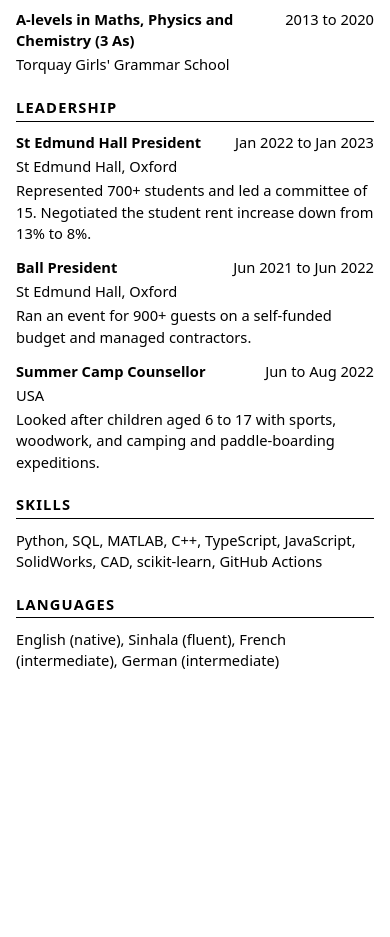
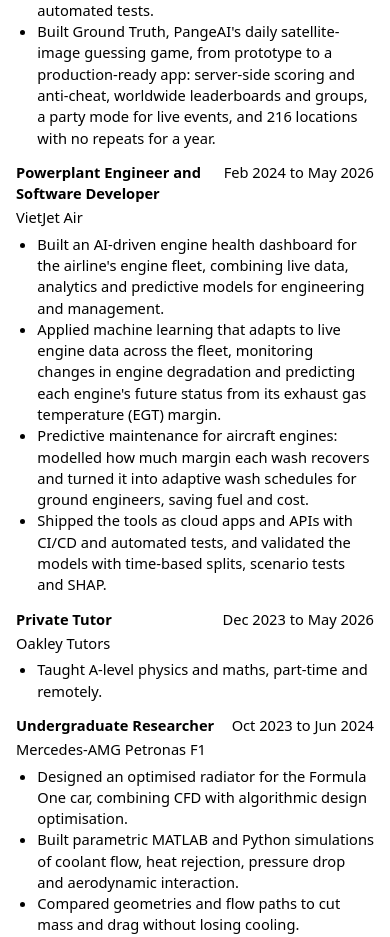
Before and after one commit to brittanyperera-glitch/brittanyperera-com, a Next.js app: page /cv in a window 390 px wide. Shown: the part 1060-1997 px from the top of the page. Before the commit the page ends 1791 px from the top, so only its background shows below. Built offline with nearby package versions, Linux system fonts and the light colour scheme.

Commit message:
feat: replace the CV with the 2026 version
New PangeAI role detail, VietJet start date Feb 2024, engineering projects section, updated leadership and skills. The PDF is the designed 2026 CV without the phone number.

```diff
--- a/src/components/cv/CvDocument.tsx
+++ b/src/components/cv/CvDocument.tsx
@@ -10,7 +10,7 @@ type Entry = {
 
 function Entries({ items }: { items: readonly Entry[] }) {
   return items.map((e) => (
-    <div className="cv-item" key={`${e.title}-${e.org}`}>
+    <div className="cv-item" key={`${e.title}-${e.org}-${e.when}`}>
       <div className="cv-head">
         <span>{e.title}</span>
         <span className="cv-when">{e.when}</span>
@@ -42,6 +42,9 @@ export function CvDocument({ headingLevel = 1 }: { headingLevel?: 1 | 3 }) {
       <Section>{cv.sections.experience}</Section>
       <Entries items={cv.roles} />
 
+      <Section>{cv.sections.projects}</Section>
+      <Entries items={cv.projects} />
+
       <Section>{cv.sections.education}</Section>
       <Entries items={cv.education} />
 
--- a/src/content/cv.ts
+++ b/src/content/cv.ts
@@ -2,6 +2,7 @@ export const cv = {
   metaTitle: "CV | Brittany Perera",
   sections: {
     experience: "Experience",
+    projects: "Engineering projects",
     education: "Education",
     leadership: "Leadership",
     skills: "Skills",
@@ -15,19 +16,27 @@ export const cv = {
       title: "AI Software Engineer",
       org: "PangeAI",
       when: "May 2026 to now",
-      summary:
-        "Working with satellite images and extracting analysis from them for hazards, risks and changes to the earth over time.",
-      bullets: [] as string[],
+      summary: "",
+      bullets: [
+        "Work with clients worldwide, acting as their forward-deployed engineer when needed, across insurance, energy, utilities, housing and infrastructure in Europe, the US, Japan, the Middle East and Central America. I take what each client needs and build it into the platform as general, robust capability that works in any region, so every client after them gets it too. Technical contact for a resort and data-centre developer.",
+        "Build core parts of PangeAI's agentic geospatial platform: the analysis tools the AI agent calls for flood, hydrology, terrain, climate and infrastructure (flow paths, ponding, cut-and-fill, live river gauges), 20+ global and regional datasets in its catalogue, government flood maps served through our FastAPI tile server, and risk report export in the React map interface.",
+        "Run applied computer-vision research on satellite, aerial and radar imagery (building damage, solar panels, building height, change detection) as pre-registered experiments on held-out data. My wildfire damage model on NVIDIA's C-RADIO encoder scored F1 0.987 on 853 unseen homes, ahead of GPT-5.5 vision at 0.955; a radar damage screen reached AUC 0.795 on the Morocco earthquake.",
+        "Assess NVIDIA's AI stack (NIM, NeMo, Earth-2, C-RADIO) against our product, benchmark ideas and drop the weak ones with numbers, and brief leadership on where PangeAI fits.",
+        "Turn research findings into use cases, delivery plans and commercial opportunities: proposals, client briefings and the call on which ideas get built and which get dropped.",
+        "Drove the final sprint of our US Department of Defense (SERDP) wildfire fuels prize entry: 1 m 3D fuel maps built from public data, validated across 16 sites, with a 3D viewer and 1,129 automated tests.",
+        "Built Ground Truth, PangeAI's daily satellite-image guessing game, from prototype to a production-ready app: server-side scoring and anti-cheat, worldwide leaderboards and groups, a party mode for live events, and 216 locations with no repeats for a year.",
+      ],
     },
     {
-      title: "Aviation Powerplant and Software Engineer (ML and predictive maintenance)",
+      title: "Powerplant Engineer and Software Developer",
       org: "VietJet Air",
-      when: "Feb 2025 to May 2026",
+      when: "Feb 2024 to May 2026",
       summary: "",
       bullets: [
-        "Built intelligent software into the airline dashboard for the Powerplant, Maintenance and Financial Management teams.",
-        "Trained individual machine learning models for each engine in the fleet to predict deterioration, maintenance effectiveness, scheduling and shop visit optimisation.",
-        "Built end-to-end data pipelines, feature engineering and simulation tools that forecast engine health.",
+        "Built an AI-driven engine health dashboard for the airline's engine fleet, combining live data, analytics and predictive models for engineering and management.",
+        "Applied machine learning that adapts to live engine data across the fleet, monitoring changes in engine degradation and predicting each engine's future status from its exhaust gas temperature (EGT) margin.",
+        "Predictive maintenance for aircraft engines: modelled how much margin each wash recovers and turned it into adaptive wash schedules for ground engineers, saving fuel and cost.",
+        "Shipped the tools as cloud apps and APIs with CI/CD and automated tests, and validated the models with time-based splits, scenario tests and SHAP.",
       ],
     },
     {
@@ -35,16 +44,66 @@ export const cv = {
       org: "Oakley Tutors",
       when: "Dec 2023 to May 2026",
       summary: "",
-      bullets: ["Taught A-level physics and maths part-time and remotely."],
+      bullets: ["Taught A-level physics and maths, part-time and remotely."],
     },
     {
       title: "Undergraduate Researcher",
       org: "Mercedes-AMG Petronas F1",
-      when: "Oct 2023 to Jul 2024",
+      when: "Oct 2023 to Jun 2024",
       summary: "",
       bullets: [
-        "Optimised a radiator design for an F1 car using computational fluid dynamics and optimisation algorithms, as my master's project.",
+        "Designed an optimised radiator for the Formula One car, combining CFD with algorithmic design optimisation.",
+        "Built parametric MATLAB and Python simulations of coolant flow, heat rejection, pressure drop and aerodynamic interaction.",
+        "Compared geometries and flow paths to cut mass and drag without losing cooling.",
       ],
+    },
+  ],
+  projects: [
+    {
+      title: "AI-optimised group trip planner",
+      org: "Personal",
+      when: "",
+      summary:
+        "Full-stack app for deciding a trip as a group (destinations, itinerary, voting, admin), with a game-like interface, backend, database and end-to-end tests.",
+    },
+    {
+      title: "Competitive goal tracker",
+      org: "Personal",
+      when: "",
+      summary:
+        "Full-stack app where players set goals, log progress and compete over a fixed run of days. Next.js, Postgres with Drizzle, deployed on Vercel, 269 automated tests.",
+    },
+    {
+      title: "AI engineering workflow",
+      org: "Personal",
+      when: "",
+      summary:
+        "My own multi-agent setup for running research and engineering workstreams in parallel, with review gates, handovers and a searchable knowledge base.",
+    },
+    {
+      title: "Free flight analysis",
+      org: "University, 2020 to 2024",
+      when: "",
+      summary: "MATLAB modelling of aerofoil behaviour in incompressible flow.",
+    },
+    {
+      title: "Physiological control systems",
+      org: "University, 2020 to 2024",
+      when: "",
+      summary: "Designed an implantable NHS device to mitigate stress urinary incontinence.",
+    },
+    {
+      title: "Walking robot",
+      org: "University, 2020 to 2024",
+      when: "",
+      summary:
+        "Designed and built a battery-powered robot that navigates terrain, using SolidWorks and 3D printing.",
+    },
+    {
+      title: "Fabrication",
+      org: "University, 2020 to 2024",
+      when: "",
+      summary: "Built a stainless-steel toolbox using industrial machining and welding.",
     },
   ],
   education: [
@@ -53,47 +112,73 @@ export const cv = {
       org: "University of Oxford, St Edmund Hall",
       when: "Oct 2020 to Jun 2024",
       summary:
-        "Master's project: cooling unit optimisation for Mercedes-AMG Petronas F1. Key modules: Thermodynamics, Control Systems, Chemical Processes, Biomechanics, Biomedical Imaging.",
+        "Master’s project: radiator optimisation for Mercedes-AMG Petronas F1. Modules: thermodynamics, control systems, chemical processes, biomechanics, imaging.",
     },
     {
-      title: "A-levels in Maths, Physics and Chemistry (3 As)",
-      org: "Torquay Girls' Grammar School",
-      when: "2013 to 2020",
+      title: "A-levels",
+      org: "Torquay Girls’ Grammar School",
+      when: "2020",
+      summary:
+        "Mathematics (A), Physics (A), Chemistry (A), Extended Project (A), AS Further Mathematics (A). GCSEs: all 9s and an A* across 10 subjects.",
     },
   ],
   leadership: [
     {
       title: "St Edmund Hall President",
       org: "St Edmund Hall, Oxford",
-      when: "Jan 2022 to Jan 2023",
+      when: "2021 to 2022",
       summary:
-        "Represented 700+ students and led a committee of 15. Negotiated the student rent increase down from 13% to 8%.",
+        "Represented 700+ students and led a 16-person committee on rent, bursaries and policy.",
     },
     {
-      title: "Ball President",
+      title: "May Ball President",
       org: "St Edmund Hall, Oxford",
-      when: "Jun 2021 to Jun 2022",
-      summary: "Ran an event for 900+ guests on a self-funded budget and managed contractors.",
+      when: "2022",
+      summary:
+        "Ran a 950-guest ball on a six-figure budget, including sponsorship and contractors.",
+    },
+    {
+      title: "Fundraising Campaigner",
+      org: "St Edmund Hall, Oxford",
+      when: "2022",
+      summary: "Raised £20,000+ from industry contacts and donors.",
     },
     {
       title: "Summer Camp Counsellor",
       org: "USA",
       when: "Jun to Aug 2022",
+      summary: "Children aged 6 to 17: sports, woodwork, camping and paddle-boarding expeditions.",
+    },
+    {
+      title: "Other",
+      org: "",
+      when: "",
       summary:
-        "Looked after children aged 6 to 17 with sports, woodwork, and camping and paddle-boarding expeditions.",
+        "Officer Cadet, Oxford University Air Squadron. Captain, University Development Squad football. College hockey goalkeeper. Duke of Edinburgh Bronze and Silver. Built a playground at a children's hospital in Kurunegala, Sri Lanka (2018).",
     },
   ],
   skills: [
     "Python",
+    "TypeScript",
     "SQL",
+    "PyTorch",
+    "scikit-learn",
+    "Computer vision",
+    "Google Earth Engine",
+    "GDAL",
+    "GeoPandas",
+    "H3",
+    "LangGraph",
+    "FastAPI",
+    "PostgreSQL",
+    "React",
+    "Mapbox GL",
+    "Google Cloud",
+    "Docker",
+    "GitHub Actions",
+    "Claude Code (agentic coding)",
     "MATLAB",
-    "C++",
-    "TypeScript",
-    "JavaScript",
     "SolidWorks",
-    "CAD",
-    "scikit-learn",
-    "GitHub Actions",
   ],
   languages: [
     "English (native)",
```
Also changed, not shown: 1 other file (tests, documents, lock files or other folders).
